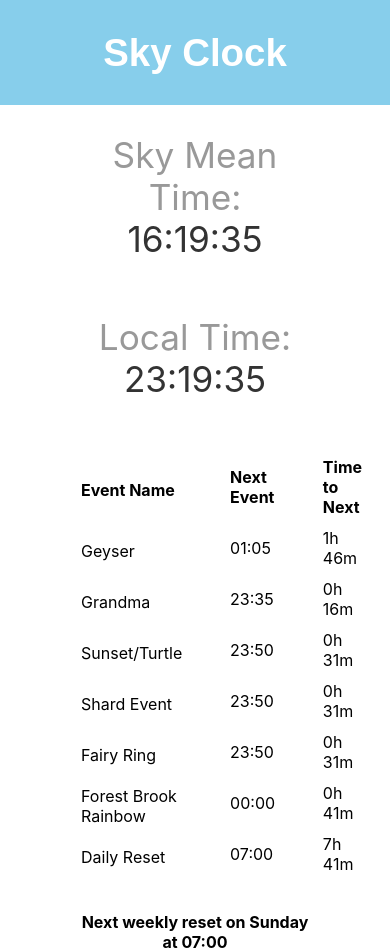
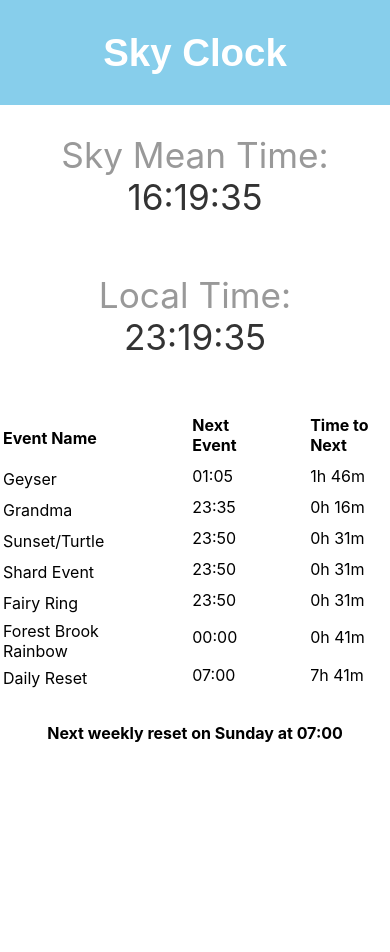
Before and after one commit to cmstead/sky-clock, a React (Create React App) app: page / in a window 390 px wide. After the commit the page ends 844 px from the top, so only its background shows below. Built offline with nearby package versions, Linux system fonts and the light colour scheme.

Commit message:
F Adjusted overall page with for mobile

```diff
--- a/src/App.css
+++ b/src/App.css
@@ -21,3 +21,9 @@
 .main main {
   text-align: left;
 }
+
+@media screen and (max-width: 600px) {
+  .main {
+    width: 100%;
+  }
+}
```
